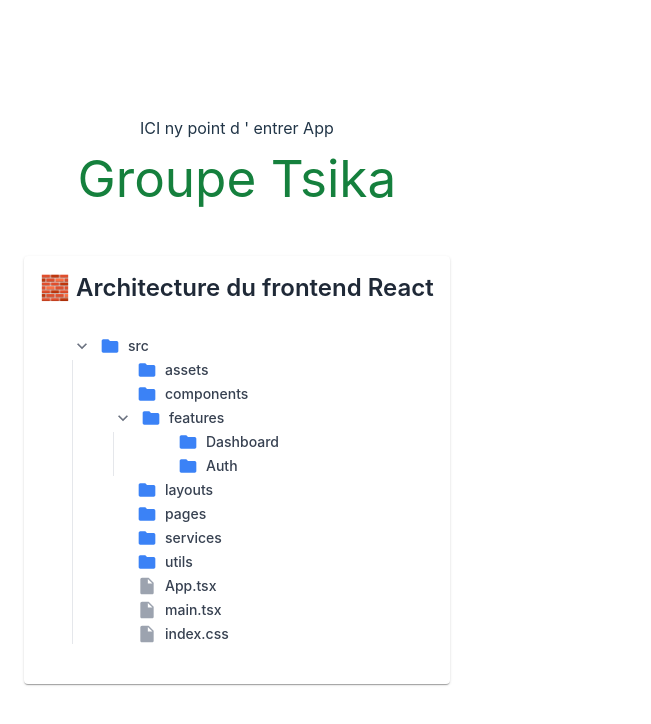
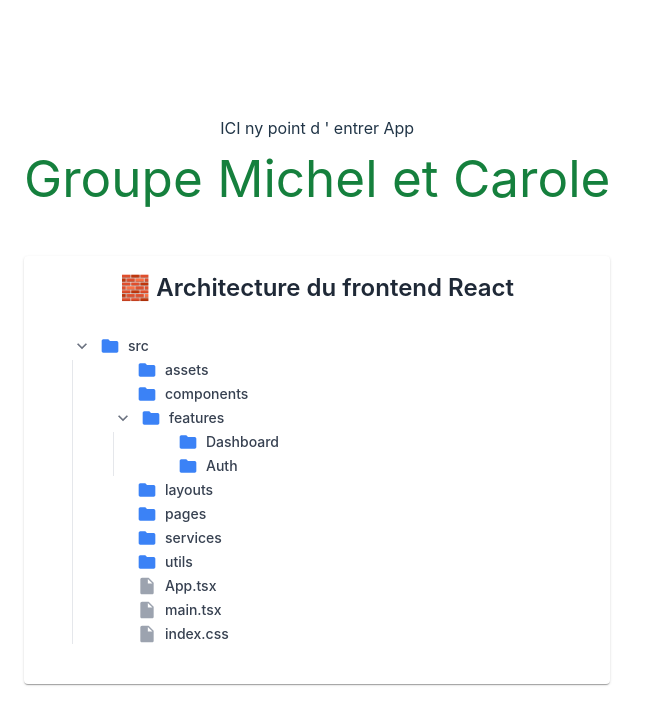
Before and after one commit to Michel-Lalaina/MC_Chat, a React (Vite) app in the folder Client/: page / in a window 1280 px wide. Shown: the top 724 px of the page, without its empty margins (0-651 px from the left). Built offline with nearby package versions, Linux system fonts and the light colour scheme.

Commit message:
modif front

```diff
--- a/Client/src/App.tsx
+++ b/Client/src/App.tsx
@@ -4,7 +4,7 @@
 
   return (
 
-    <div className="p-6"> ICI ny point d ' entrer App <h1 className="text-green-700"> Groupe Tsika </h1>
+    <div className="p-6"> ICI ny point d ' entrer App <h1 className="text-green-700"> Groupe Michel et Carole </h1>
     <ArchitectureTree/>
     </div>
 
```
